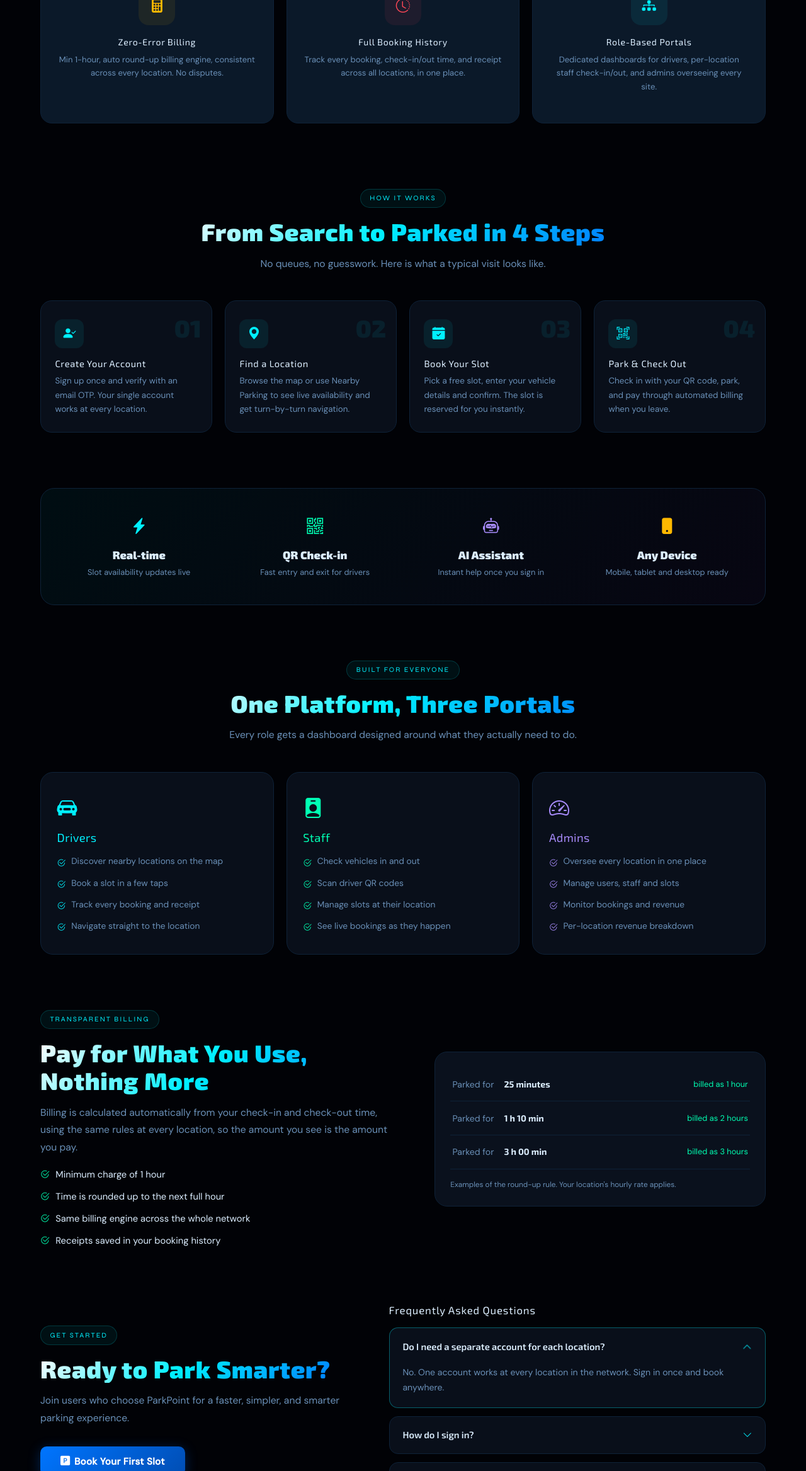
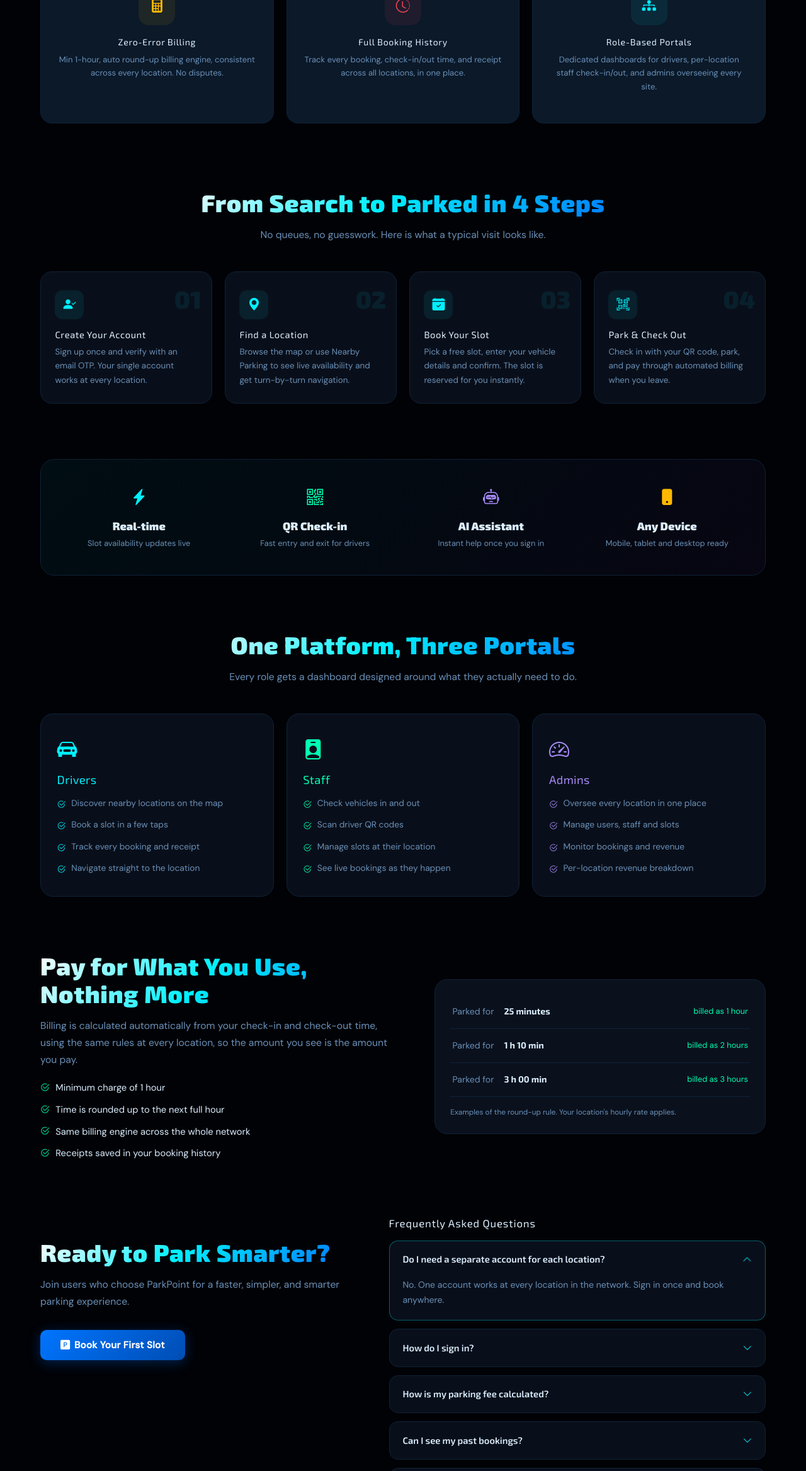
Before and after one commit to Ranit-Ani/car-parking-app, a React (Vite) app in the folder frontend/: page / in a window 1280 px wide. Shown: the part 817-3153 px from the top of the page at 63% size. Built offline with nearby package versions, Linux system fonts and the light colour scheme; no server answers.

Commit message:
Delete sec

```diff
--- a/frontend/src/pages/Landing.jsx
+++ b/frontend/src/pages/Landing.jsx
@@ -146,7 +146,6 @@ export default function Landing() {
       {/* ── HOW IT WORKS ── */}
       <section className="lp-section">
         <div className="lp-head">
-          <span className="lp-eyebrow">HOW IT WORKS</span>
           <h2 className="lp-title display-title">From Search to Parked in 4 Steps</h2>
           <p className="lp-lead">No queues, no guesswork. Here is what a typical visit looks like.</p>
         </div>
@@ -196,7 +195,6 @@ export default function Landing() {
       {/* ── BUILT FOR EVERYONE ── */}
       <section className="lp-section">
         <div className="lp-head">
-          <span className="lp-eyebrow">BUILT FOR EVERYONE</span>
           <h2 className="lp-title display-title">One Platform, Three Portals</h2>
           <p className="lp-lead">Every role gets a dashboard designed around what they actually need to do.</p>
         </div>
@@ -223,7 +221,6 @@ export default function Landing() {
       <section className="lp-section">
         <div className="lp-billing">
           <div className="lp-billing-copy">
-            <span className="lp-eyebrow">TRANSPARENT BILLING</span>
             <h2 className="lp-title display-title" style={{ textAlign: 'left' }}>Pay for What You Use, Nothing More</h2>
             <p className="lp-lead" style={{ textAlign: 'left', margin: '0 0 1.2rem' }}>
               Billing is calculated automatically from your check-in and check-out time, using the same rules at every
@@ -249,7 +246,6 @@ export default function Landing() {
       <section className="lp-section">
         <div className="lp-split">
           <div className="lp-cta">
-            <span className="lp-eyebrow">GET STARTED</span>
             <h2 className="lp-title display-title" style={{ textAlign: 'left' }}>Ready to Park Smarter?</h2>
             <p className="lp-lead" style={{ textAlign: 'left', margin: '0 0 2rem' }}>
               Join users who choose ParkPoint for a faster, simpler, and smarter parking experience.
```
